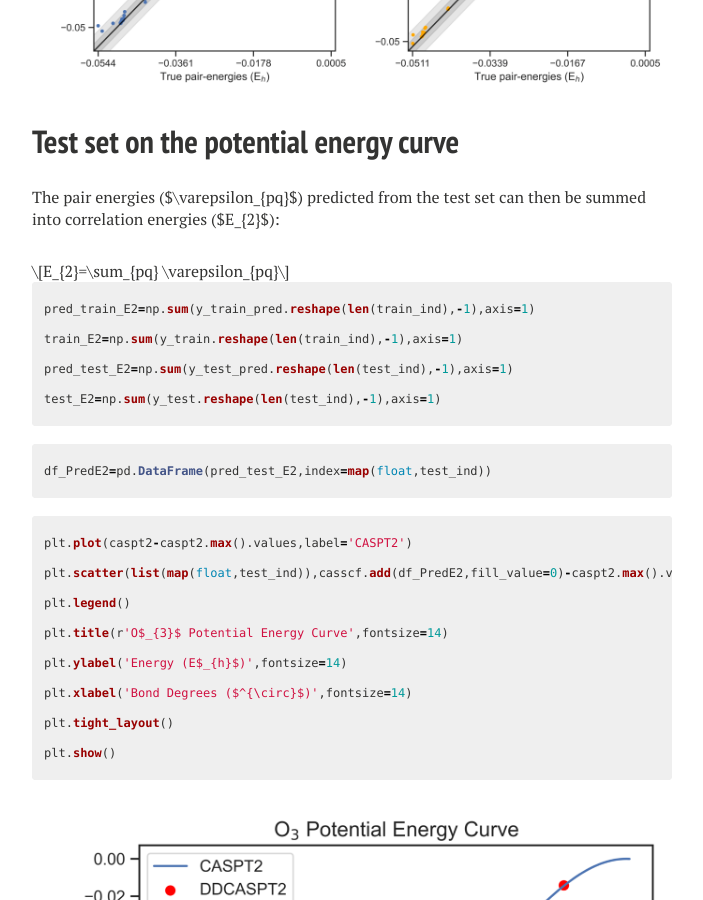
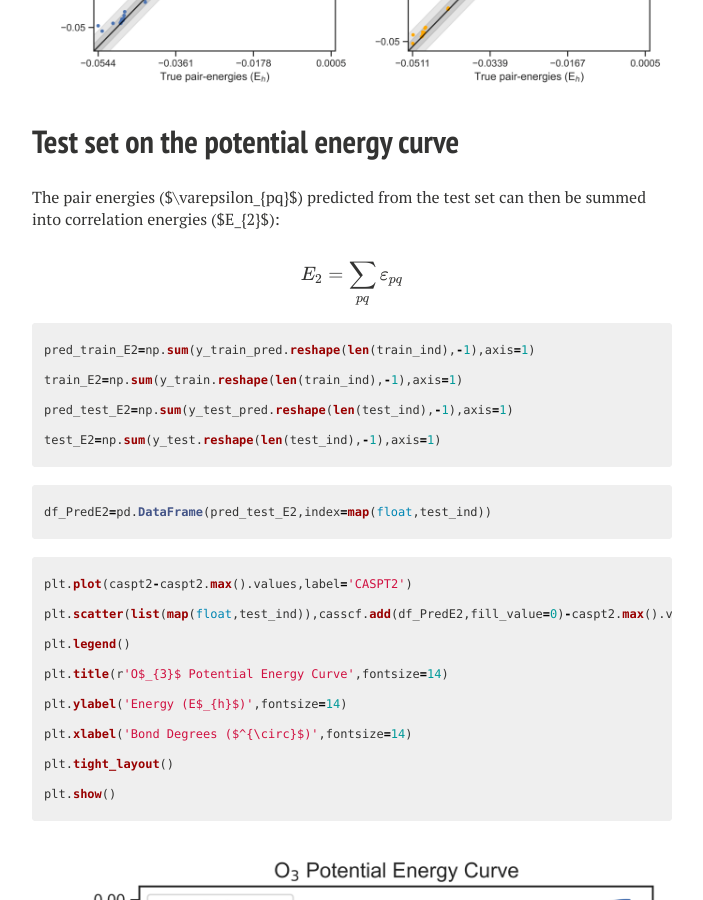
Before and after one commit to ChemRacer/DDQC_Demo, a Jekyll site: the page built from ddcaspt2.md, in a window 1280 px wide and 900 px high, scrolled down 4452 px. Shown: the whole window, without its empty margins (288-991 px from the left). Built offline with Jekyll 4.4.1, drawn with Linux system fonts in a browser that asks for light colours; nearby versions of some CDN libraries; some of the changed lines change nothing that is shown.

Commit message:
Tue Dec 14 15:22:19 EST 2021

```diff
--- a/_layouts/page.html
+++ b/_layouts/page.html
@@ -5,6 +5,9 @@
 <!--[if gt IE 8]><!--> <html class="no-js" lang="en"><!--<![endif]-->
 <head>
 {% include _head.html %}
+<link rel="stylesheet" href="https://cdn.jsdelivr.net/npm/katex@0.10.2/dist/katex.min.css" integrity="sha384-yFRtMMDnQtDRO8rLpMIKrtPCD5jdktao2TV19YiZYWMDkUR5GQZR/NOVTdquEx1j" crossorigin="anonymous">
+<script defer src="https://cdn.jsdelivr.net/npm/katex@0.10.2/dist/katex.min.js" integrity="sha384-9Nhn55MVVN0/4OFx7EE5kpFBPsEMZxKTCnA+4fqDmg12eCTqGi6+BB2LjY8brQxJ" crossorigin="anonymous"></script>
+<script defer src="https://cdn.jsdelivr.net/npm/katex@0.10.2/dist/contrib/auto-render.min.js" integrity="sha384-kWPLUVMOks5AQFrykwIup5lo0m3iMkkHrD0uJ4H5cjeGihAutqP0yW0J6dpFiVkI" crossorigin="anonymous" onload="renderMathInElement(document.body);"></script>
 </head>
 
 <body class="page">
```
Also changed, not shown: 4 other files.
